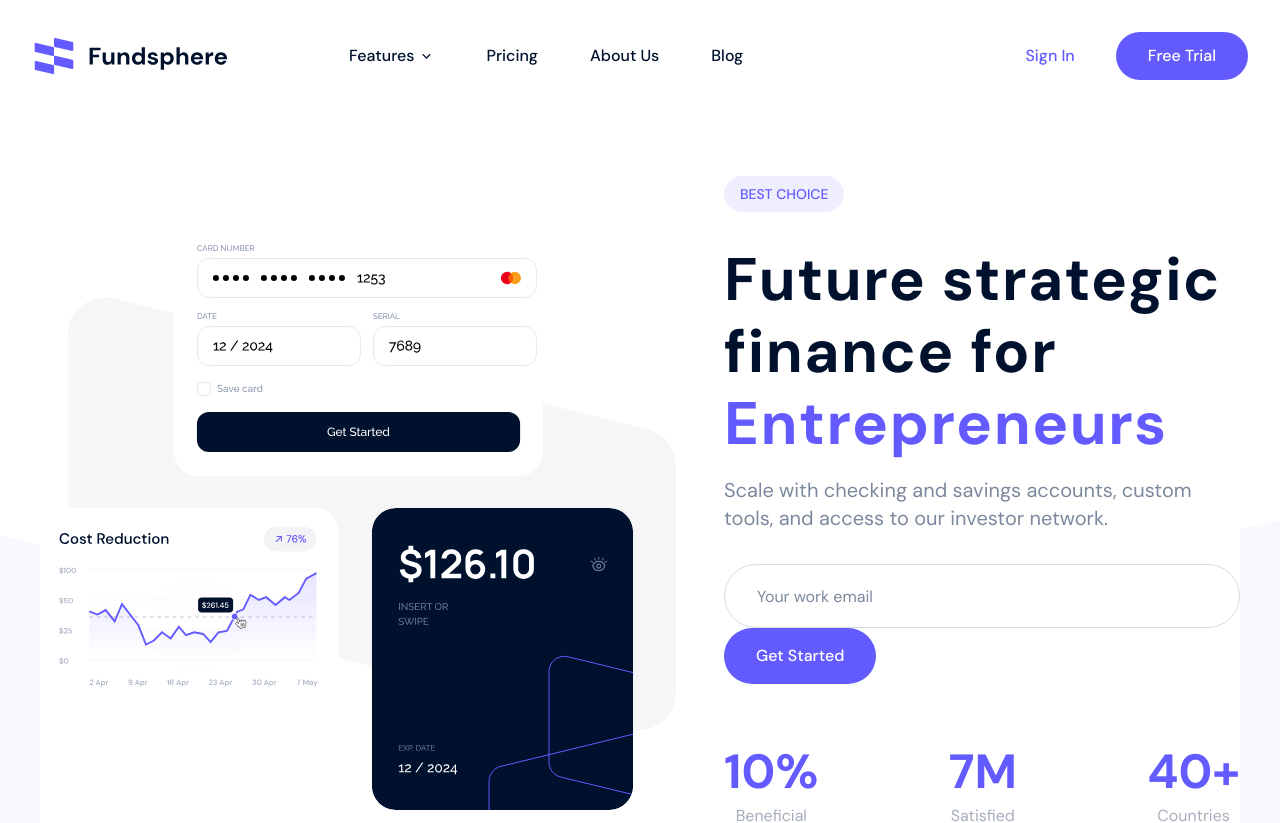
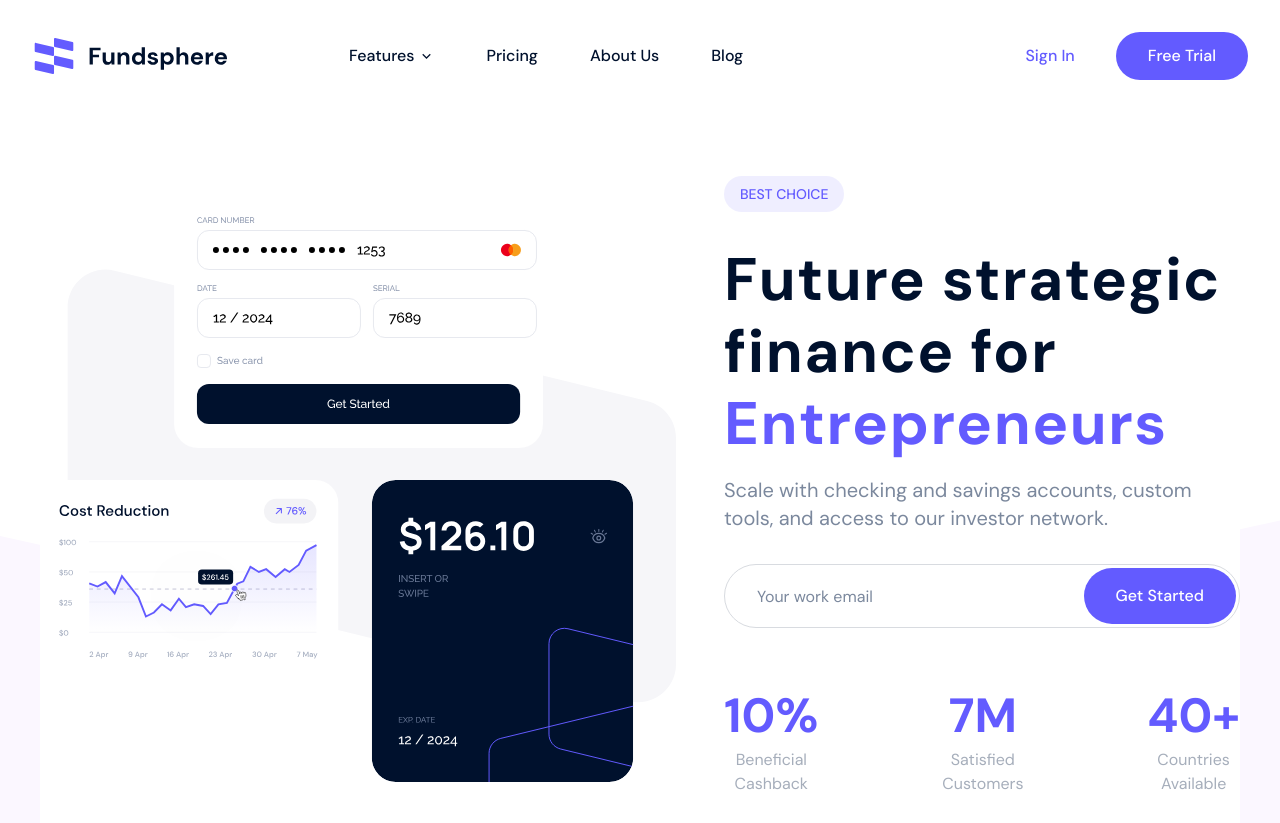
Before and after one commit to azkaanasiyya/Fundsphere, a React (Vite) app: page / in a window 1280 px wide. Shown: the top 823 px of the page. Built offline with nearby package versions, Linux system fonts and the light colour scheme.

Commit message:
feat(button): add pricing variant and merge pricing button

```diff
--- a/src/components/atoms/Button.jsx
+++ b/src/components/atoms/Button.jsx
@@ -1,12 +1,14 @@
 // eslint-disable-next-line react/prop-types
-const Button = ({ onClick, children }) => {
+const Button = ({ onClick, children, className, variant = "primary" }) => {
+  const baseStyles = "h-14 rounded-full px-8 py-2 font-medium transition";
+  const variants = {
+    primary: "bg-primary-500 text-white hover:bg-primary-400",
+    pricing: "w-full h-[56px] bg-primary-500 text-white hover:bg-primary-400",
+    default: "w-full h-[56px] border border-primary-500 text-primary-500 hover:bg-primary-100",
+  };
+
   return (
-    <button
-      onClick={onClick}
-      className="h-[56px] rounded-full bg-primary-500 px-[32px]
-                py-[8px] font-medium text-white
-                transition hover:bg-primary-400"
-    >
+    <button onClick={onClick} className={`${baseStyles} ${variants[variant]} ${className}`}>
       {children}
     </button>
   );
```
